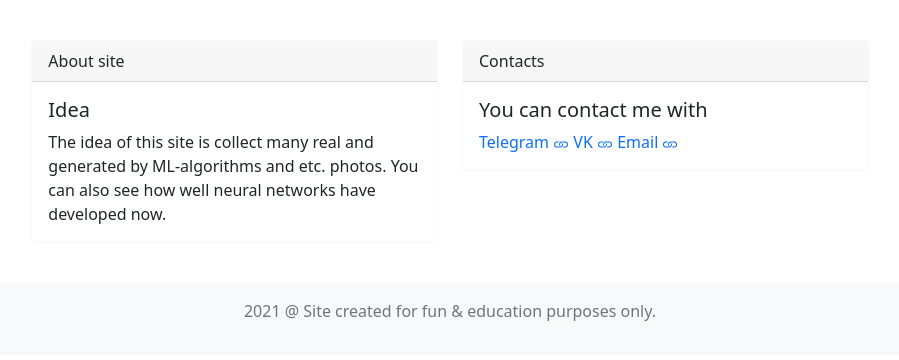
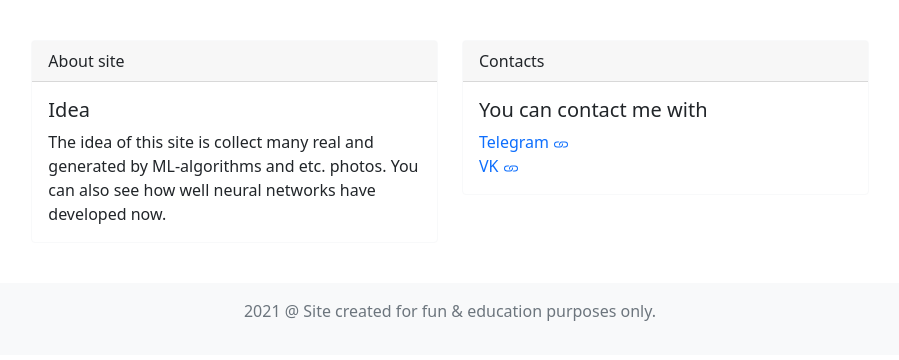
Before and after one commit to Roqvie/FindTheTruth, a Django app: page /about in a window 1280 px wide. Shown: the part 56-416 px from the top of the page, without its empty margins (190-1089 px from the left). Run offline with Django 3.2, Linux system fonts and the light colour scheme; parts of the project's set-up code (start-up, migrations or seed data) failed here and were passed over.

Commit message:
Fix template

```diff
--- a/templates/frontend/about.html
+++ b/templates/frontend/about.html
@@ -17,22 +17,18 @@
       <div class="card-header">Contacts</div>
       <div class="card-body">
         <h5 class="card-title">You can contact me with</h5>
-        <a href="https://tg.me/ROQVIE" class="text-decoration-none">
+        <div>
+          <a href="https://t.me/ROQVIE" class="text-decoration-none">
             Telegram
               <svg xmlns="http://www.w3.org/2000/svg" width="16" height="16" fill="currentColor" class="bi bi-link" viewBox="0 0 16 16">
               <path d="M6.354 5.5H4a3 3 0 0 0 0 6h3a3 3 0 0 0 2.83-4H9c-.086 0-.17.01-.25.031A2 2 0 0 1 7 10.5H4a2 2 0 1 1 0-4h1.535c.218-.376.495-.714.82-1z"></path>
               <path d="M9 5.5a3 3 0 0 0-2.83 4h1.098A2 2 0 0 1 9 6.5h3a2 2 0 1 1 0 4h-1.535a4.02 4.02 0 0 1-.82 1H12a3 3 0 1 0 0-6H9z"></path>
             </svg>
           </a>
+        </div>
+        <div>
           <a href="https://vk.com/Roqvie" class="text-decoration-none">
             VK
-            <svg xmlns="http://www.w3.org/2000/svg" width="16" height="16" fill="currentColor" class="bi bi-link" viewBox="0 0 16 16">
-            <path d="M6.354 5.5H4a3 3 0 0 0 0 6h3a3 3 0 0 0 2.83-4H9c-.086 0-.17.01-.25.031A2 2 0 0 1 7 10.5H4a2 2 0 1 1 0-4h1.535c.218-.376.495-.714.82-1z"></path>
-            <path d="M9 5.5a3 3 0 0 0-2.83 4h1.098A2 2 0 0 1 9 6.5h3a2 2 0 1 1 0 4h-1.535a4.02 4.02 0 0 1-.82 1H12a3 3 0 1 0 0-6H9z"></path>
-          </svg>
-        </a>
-        <a href="roqvieee@gmail.com" class="text-decoration-none">
-          Email
               <svg xmlns="http://www.w3.org/2000/svg" width="16" height="16" fill="currentColor" class="bi bi-link" viewBox="0 0 16 16">
               <path d="M6.354 5.5H4a3 3 0 0 0 0 6h3a3 3 0 0 0 2.83-4H9c-.086 0-.17.01-.25.031A2 2 0 0 1 7 10.5H4a2 2 0 1 1 0-4h1.535c.218-.376.495-.714.82-1z"></path>
               <path d="M9 5.5a3 3 0 0 0-2.83 4h1.098A2 2 0 0 1 9 6.5h3a2 2 0 1 1 0 4h-1.535a4.02 4.02 0 0 1-.82 1H12a3 3 0 1 0 0-6H9z"></path>
@@ -41,6 +37,7 @@
         </div>
       </div>
     </div>
+  </div>
   <div class="col">
   </div>
 </div>
```
Lines whose indentation alone changed are shown as unchanged.
